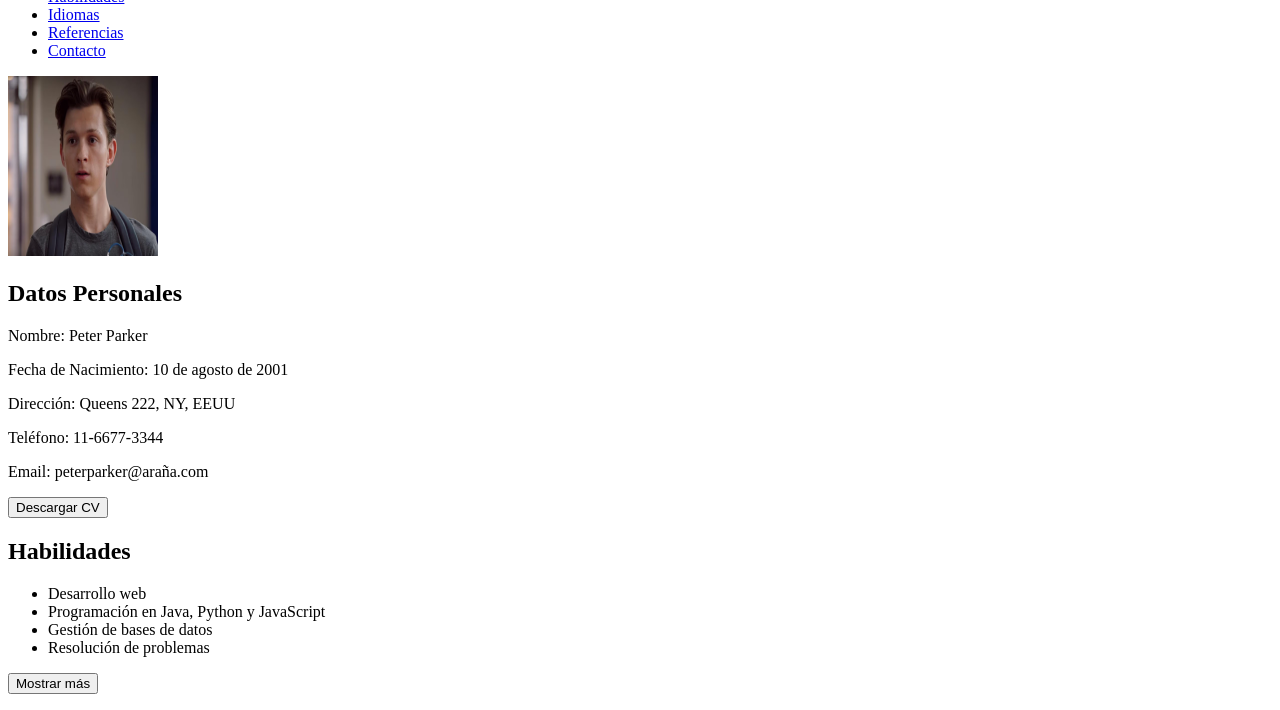
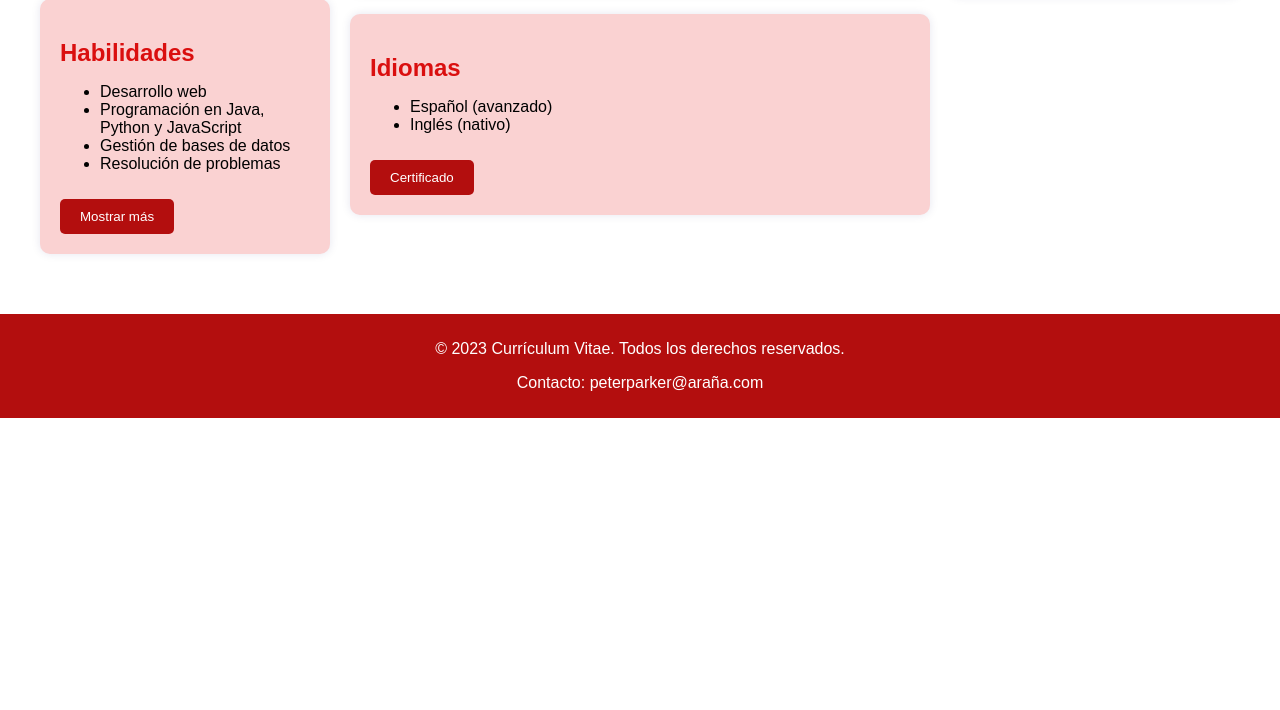
Before and after one commit to delfibustos/cv-proyecto-r, a plain HTML site: page index.html in a window 1280 px wide. Shown: the part 670-1380 px from the top of the page. After the commit the page ends 1088 px from the top, so only its background shows below. Drawn offline with Linux system fonts and the light colour scheme.

Commit message:
modificacion css

```diff
--- a/index.html
+++ b/index.html
@@ -2,7 +2,7 @@
 <html>
 <head>
   <title> Currículum Vitae</title>
-  <link rel="stylesheet" type="text/css" href="kklk.css">
+  <link rel="stylesheet" type="text/css" href="index.css">
 </head>
 <body>
   <header class="header">
```
